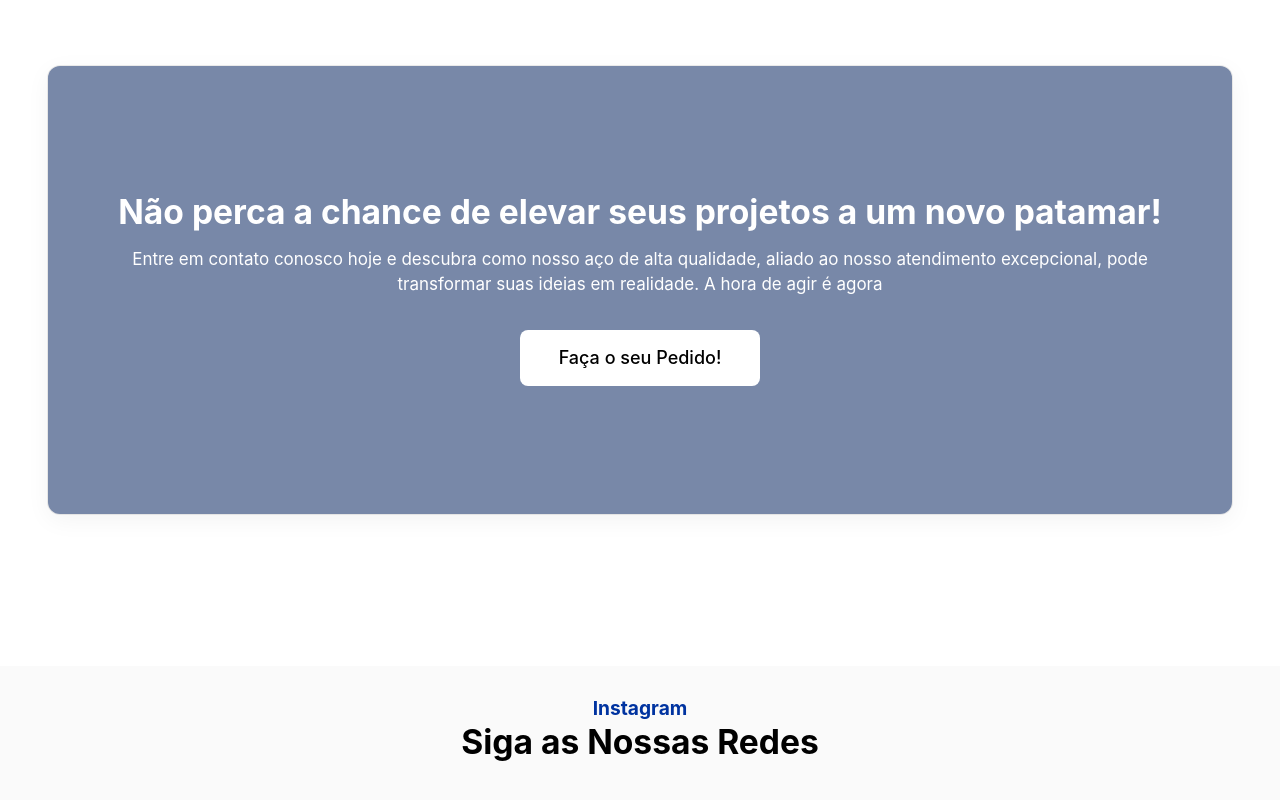
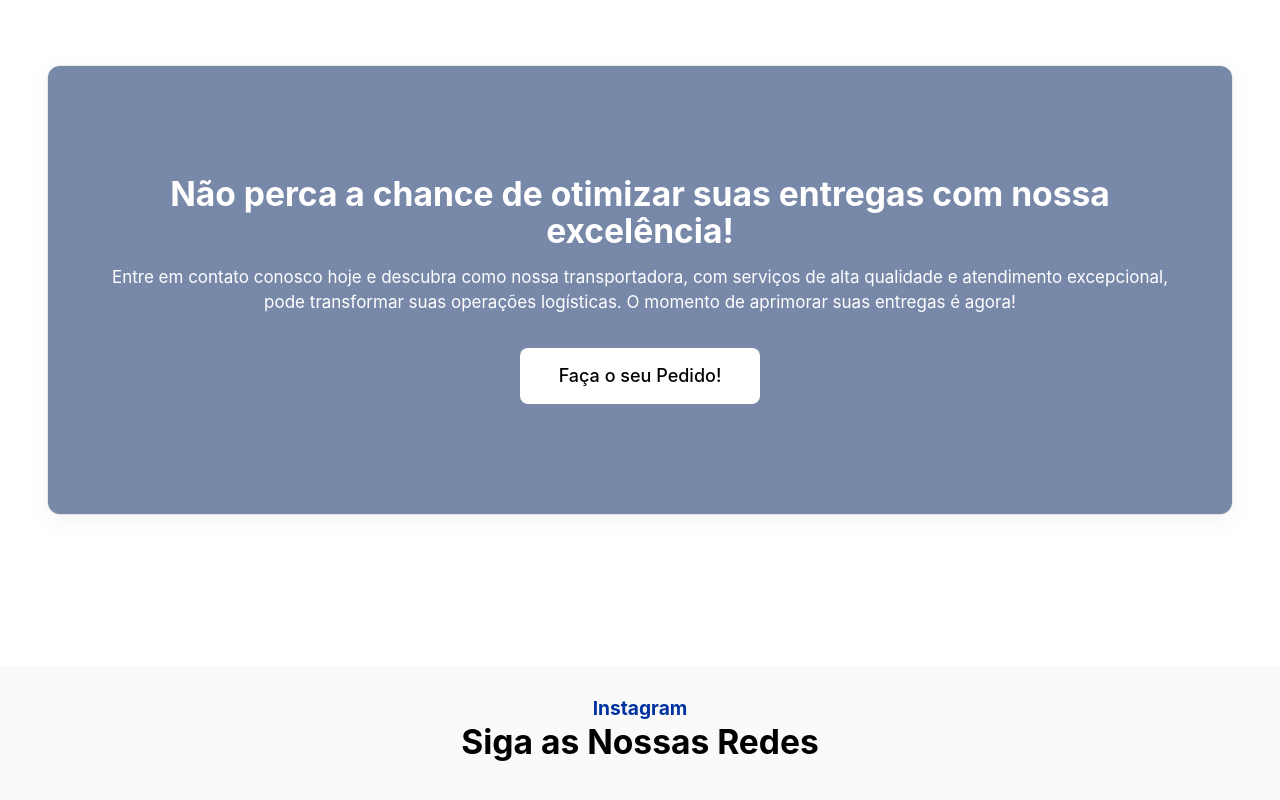
Before and after one commit to WesleiPossidonio/website-transportadora, a React (Vite) app: page / in a window 1280 px wide. Shown: the part 2914-3714 px from the top of the page. Built offline with nearby package versions, Linux system fonts and the light colour scheme; no server answers.

Commit message:
update text call action

```diff
--- a/src/pages/Home/Components/CallAction/index.tsx
+++ b/src/pages/Home/Components/CallAction/index.tsx
@@ -13,13 +13,13 @@ export const CallAction = () => {
       <ContentCallAction data-aos="zoom-in" data-aos-duration="1000">
         <ContentText>
             <TitleText size="l" color="white">
-              Não perca a chance de elevar seus projetos a um novo patamar!
+              Não perca a chance de otimizar suas entregas com nossa excelência!
             </TitleText>
             <TextRegular color="white">
-              Entre em contato conosco hoje e descubra
-              como nosso aço de alta qualidade, aliado ao nosso
-              atendimento excepcional, pode transformar suas ideias
-              em realidade. A hora de agir é agora
+              Entre em contato conosco hoje e descubra como nossa transportadora,
+              com serviços de alta qualidade e atendimento excepcional, pode
+              transformar suas operações logísticas. O momento de aprimorar
+              suas entregas é agora!
             </TextRegular>
             <Button btnLarge bgColor="white">
               <a href="https://api.whatsapp.com/send?phone=552227622717&text=Ol%C3%A1!%20Gostaria%20de%20um%20or%C3%A7amento" target="_blank">Faça o seu Pedido!</a></Button>
```
